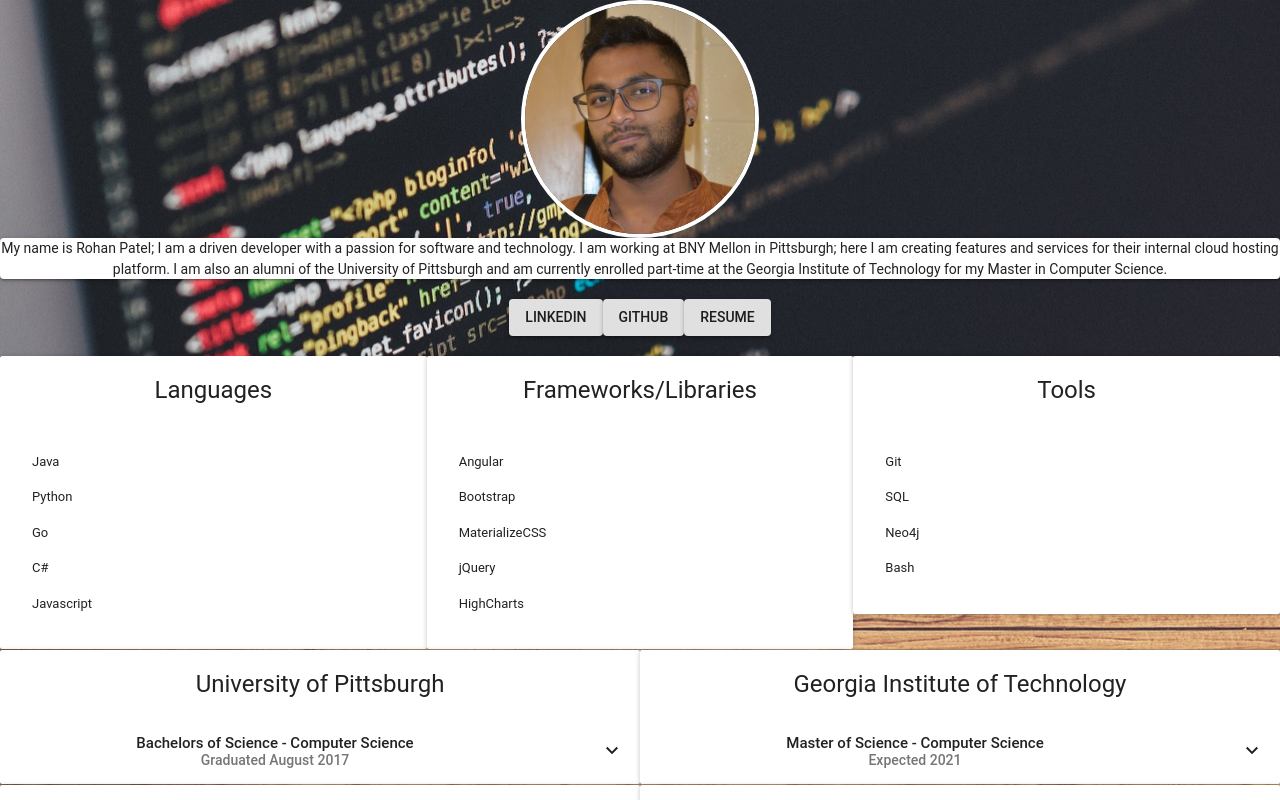
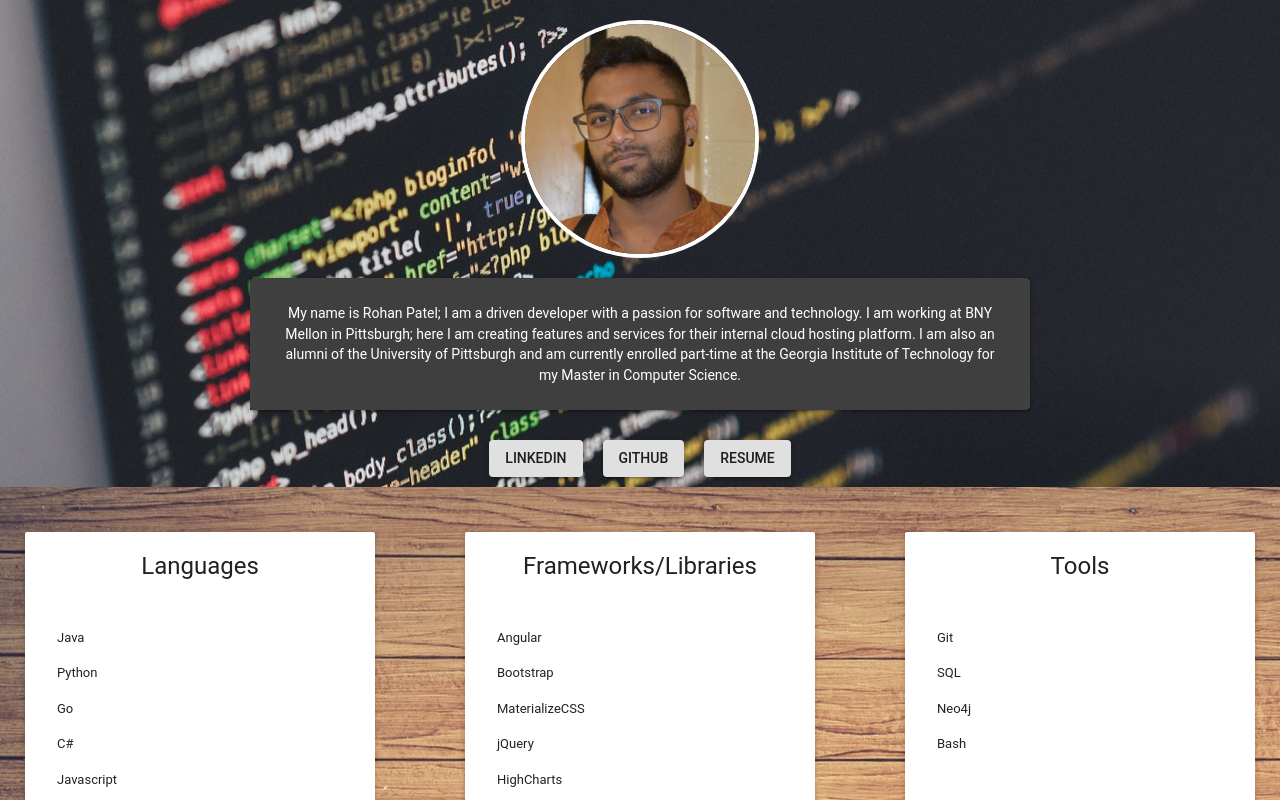
Before and after one commit to patelrohanv/patelrohanv.github.io, a React (Create React App) app: page / in a window 1280 px wide. Shown: the top 800 px of the page. Built offline with nearby package versions, Linux system fonts and the light colour scheme.

Commit message:
walkin there

```diff
--- a/package.json
+++ b/package.json
@@ -7,7 +7,8 @@
     "material-ui": "^0.20.2",
     "react": "^16.8.0",
     "react-dom": "^16.8.0",
-    "react-scripts": "^2.1.3"
+    "react-scripts": "^2.1.3",
+    "styled-components": "^4.1.3"
   },
   "scripts": {
     "start": "react-scripts start",
--- a/src/App.js
+++ b/src/App.js
@@ -25,14 +25,15 @@ class App extends Component {
         <Header />
         <div style= {styles.main}>
           <Skills />
-          <Divider />
+          <br />
           <Education />
-          <Divider />
+          <br />
           <Experience />
-          <Divider />
+          <br />
           <Projects />
-          <Divider />
+          <br />
           <Undergrad />
+          <br />
         </div>
         <Footer />
       </div>
--- a/src/components/about.js
+++ b/src/components/about.js
@@ -4,9 +4,23 @@ import { about_data } from '../data/aboutData'
 import Paper from '@material-ui/core/Paper';
 import Typography from '@material-ui/core/Typography';
 
-const About = () => (
-    <Paper>
-        <Typography component="p">
+const styles = {
+    paper: {
+        margin: '0px 250px', // top/bottom 0px left/right 150px
+    },
+    elevator: {
+        backgroundColor: 'black',
+        opacity: 0.75,
+        color: 'white',
+        textAlign: 'center',
+        display: 'block',
+        padding: 25,
+    },
+};
+
+const About = (props) => (
+    <Paper style={styles.paper}>
+        <Typography component="p" style={styles.elevator}>
             { about_data }
         </Typography >
     </Paper>
--- a/src/components/education.js
+++ b/src/components/education.js
@@ -8,15 +8,16 @@ import List from '@material-ui/core/List';
 import ListItem from '@material-ui/core/ListItem';
 import ListItemText from '@material-ui/core/ListItemText';
 
-class Education extends React.Component {
+const styles = {
+    card: {
+        minWidth: 275,
+        maxWidth: 575,
+        margin: '25px',
+    },
+};
 
-    render() {
-        const styles = {
-            ul: {
-                listStyleType: 'none',
-            },
-        }
-        console.log(education_data)
+const Education = (props) => {
+
     const schoolInfo = education_data.map((e) => {
         const classes = e.coursework.map((c) => {
             return (
@@ -27,7 +28,7 @@ class Education extends React.Component {
         });
         return (
             <Grid item sm={6} md={6} lg={6}>
-                    <Card>
+                <Card style={styles.card}>
                     <CardTitle
                         title={e.school}
                     >
@@ -56,6 +57,5 @@ class Education extends React.Component {
         </MuiThemeProvider>
     );
 }
-}
 
 export default Education
--- a/src/components/experience.js
+++ b/src/components/experience.js
@@ -8,26 +8,28 @@ import List from '@material-ui/core/List';
 import ListItem from '@material-ui/core/ListItem';
 import ListItemText from '@material-ui/core/ListItemText';
 
+const styles = {
+    card: {
+        minWidth: 275,
+        maxWidth: 575,
+        margin: '25px',
+        height: 500,
+    },
+};
 
-class Experience extends React.Component {
-    render() {
-        const styles = {
-            ul: {
-                listStyleType: 'none',
-            },
-        }
+const Experience = (props) => {
 
     const exp = experience_data.map((e) => {
         const details = e.details.map((d) => {
             return (
                 <ListItem>
-                        <ListItemText primary={d}/>
+                    <ListItemText primary={d} />
                 </ListItem>
             );
         });
         return (
             <Grid item sm={12} md={6} lg={6}>
-                    <Card>
+                <Card style={styles.card}>
                     <CardTitle title={e.title} />
                     <CardHeader
                         title={e.company}
@@ -42,6 +44,7 @@ class Experience extends React.Component {
             </Grid>
         );
     });
+
     return (
         <MuiThemeProvider>
             <Grid container spacing={12}>
@@ -50,6 +53,5 @@ class Experience extends React.Component {
         </MuiThemeProvider>
     );
 }
-}
 
 export default Experience
--- a/src/components/header.js
+++ b/src/components/header.js
@@ -19,21 +19,28 @@ const styles = {
         backgroundSize: 'cover',
         overflow: 'hidden',
     },
-}
+    button: {
+        margin: '10px'
+    }
+};
 
-const Header = () => (
+const Header = (props) => {
 
+    return (
     < div style={styles.header} >
+        <br />
         <img src={headshot} alt="headshot" style={styles.headshot} />
+        <br />
         <About />
         <br />
         <div>
-            <Button variant="contained" href={linkedIn} target="_blank"> LinkedIn</Button>
-            <Button variant="contained" href={github} target="_blank">GitHub</Button>
-            <Button variant="contained" href={resume} target="_blank"> Resume</Button>
+            <Button style={styles.button} variant="contained" href={linkedIn} target="_blank"> LinkedIn</Button>
+            <Button style={styles.button} variant="contained" href={github} target="_blank">GitHub</Button>
+            <Button style={styles.button} variant="contained" href={resume} target="_blank"> Resume</Button>
         </div>
         <br />
     </div >
-);
+    )
+};
 
 export default Header
--- a/src/components/projects.js
+++ b/src/components/projects.js
@@ -6,12 +6,21 @@ import { Card, CardText, CardTitle, CardActions } from 'material-ui/Card';
 import { FlatButton } from 'material-ui';
 import Grid from '@material-ui/core/Grid';
 
-class Projects extends React.Component {
-    render() {
+const styles = {
+    card: {
+        minWidth: 275,
+        maxWidth: 575,
+        margin: '25px',
+        height: 500,
+    },
+};
+
+const Projects = (props) => {
+
     const prj = project_data.map((p) => {
         return (
             <Grid item sm={12} md={6} lg={6}>
-                    <Card>
+                <Card style={styles.card}>
                     <CardTitle
                         title={p.title}
                     >
@@ -37,5 +46,4 @@ class Projects extends React.Component {
         </MuiThemeProvider>
     );
 }
-}
 export default Projects
--- a/src/components/skills.js
+++ b/src/components/skills.js
@@ -8,19 +8,22 @@ import List from '@material-ui/core/List';
 import ListItem from '@material-ui/core/ListItem';
 import ListItemText from '@material-ui/core/ListItemText';
 
+const styles = {
+    card: {
+        minWidth: 275,
+        maxWidth: 575,
+        margin: '25px',
+        height: 300,
+    },
+};
 
-class Skills extends React.Component {
-    render() {
-        const styles = {
-            ul: {
-                listStyleType: 'none',
-            },
-        }
+const Skills = (props) => {
+
     const skillTypes = skills_data.map((t) => {
         const skillDetails = t.details.map((d) => {
             return (
                 <ListItem>
-                        <ListItemText primary={d}/>
+                    <ListItemText primary={d} />
                 </ListItem>
 
             );
@@ -28,6 +31,8 @@ class Skills extends React.Component {
         return (
             <Grid item sm={4}>
                 <Card
+                    style={styles.card}
+                    raised={true}
                 >
                     <CardTitle
                         title={t.type}
@@ -42,13 +47,12 @@ class Skills extends React.Component {
         );
     });
     return (
-            <Grid container spacing={12}>
+        <Grid container spacing={40}>
             <MuiThemeProvider>
                 {skillTypes}
             </MuiThemeProvider>
         </Grid>
     );
-    }
 };
 
 
--- a/src/components/undergrad.js
+++ b/src/components/undergrad.js
@@ -8,13 +8,16 @@ import List from '@material-ui/core/List';
 import ListItem from '@material-ui/core/ListItem';
 import ListItemText from '@material-ui/core/ListItemText';
 
-class Undergrad extends React.Component {
-    render() {
 const styles = {
-            ul: {
-                listStyleType: 'none',
+    card: {
+        minWidth: 275,
+        maxWidth: 575,
+        margin: '25px',
     },
-        }
+};
+
+const Undergrad = (props) => {
+
     const ud = undergrad_data.map((u) => {
         const bullets = u.info.map((c) => {
             return (
@@ -25,7 +28,7 @@ class Undergrad extends React.Component {
         });
         return (
             <Grid item sm={12} md={6} lg={6}>
-                    <Card>
+                <Card style={styles.card}>
                     <CardHeader
                         title={u.year}
                         subtitle="Click to view more details"
@@ -49,6 +52,5 @@ class Undergrad extends React.Component {
         </MuiThemeProvider>
     );
 }
-}
 
 export default Undergrad
--- a/src/data/aboutData.js
+++ b/src/data/aboutData.js
@@ -1,4 +1,4 @@
 export var about_data = 'My name is Rohan Patel; I am a driven developer with a passion for software and technology. \
 I am working at BNY Mellon in Pittsburgh; here I am creating features and services for their internal \
 cloud hosting platform. I am also an alumni of the University of Pittsburgh and am currently enrolled \
-part-time at  the Georgia Institute of Technology for my Master in Computer Science.\ '
+part-time at  the Georgia Institute of Technology for my Master in Computer Science.'
```
Also changed, not shown: 1 other file (tests, documents, lock files or other folders). Lines whose indentation alone changed are shown as unchanged.
